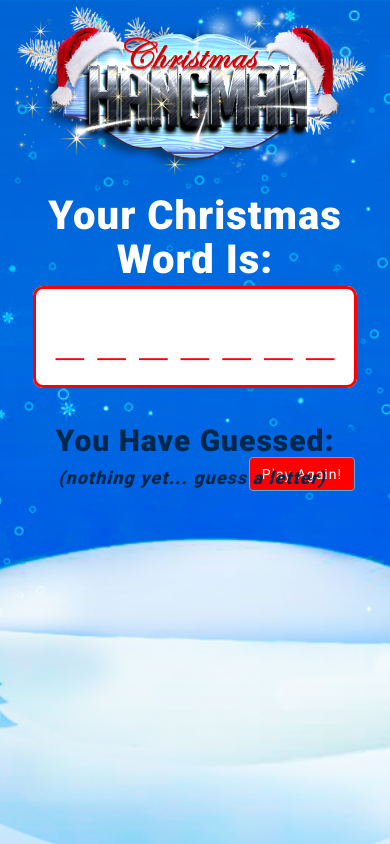
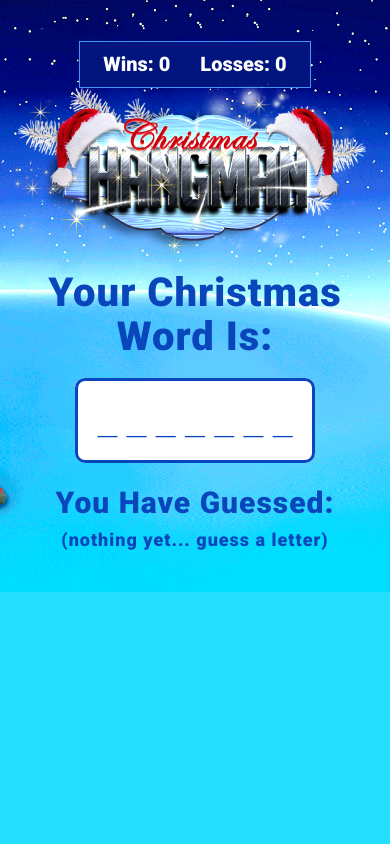
Before and after one commit to jenninep/Hangman, a PHP site: page / in a window 390 px wide. Run offline with PHP 8.4, Linux system fonts and the light colour scheme; some libraries are stand-ins or nearby versions.

Commit message:
fixed  responsiveness

```diff
--- /dev/null
+++ b/assets/css/reset.css
@@ -0,0 +1,48 @@
+/* http://meyerweb.com/eric/tools/css/reset/
+   v2.0 | 20110126
+   License: none (public domain)
+*/
+
+html, body, div, span, applet, object, iframe,
+h1, h2, h3, h4, h5, h6, p, blockquote, pre,
+a, abbr, acronym, address, big, cite, code,
+del, dfn, em, img, ins, kbd, q, s, samp,
+small, strike, strong, sub, sup, tt, var,
+b, u, i, center,
+dl, dt, dd, ol, ul, li,
+fieldset, form, label, legend,
+table, caption, tbody, tfoot, thead, tr, th, td,
+article, aside, canvas, details, embed,
+figure, figcaption, footer, header, hgroup,
+menu, nav, output, ruby, section, summary,
+time, mark, audio, video {
+	margin: 0;
+	padding: 0;
+	border: 0;
+	font-size: 100%;
+	font: inherit;
+	vertical-align: baseline;
+}
+/* HTML5 display-role reset for older browsers */
+article, aside, details, figcaption, figure,
+footer, header, hgroup, menu, nav, section {
+	display: block;
+}
+body {
+	line-height: 1;
+}
+ol, ul {
+	list-style: none;
+}
+blockquote, q {
+	quotes: none;
+}
+blockquote:before, blockquote:after,
+q:before, q:after {
+	content: '';
+	content: none;
+}
+table {
+	border-collapse: collapse;
+	border-spacing: 0;
+}
--- a/assets/css/style.css
+++ b/assets/css/style.css
@@ -1,17 +1,15 @@
 #guesses{
-
 	font-size: 18px;
-	margin-right: -100px;
 }
 
 
-#guessesIncorrect{
-	ffont-weight: bold;
+#guessesCorrect{
+	font-weight: bold;
     font-size: 50px;
     background-color: white;
     padding: 20px;
     border-radius: 10px;
-    color: red;
+    color: #0946bc;
     border: solid;
 }
 
@@ -20,17 +18,20 @@
 	color: #fff;
     background-color: #ff0000;
     border-color: #5ca9e1;
-    float: right;
+    display: none;
+    margin-top: -20px;
+    margin-bottom: 20px;
 }
 
 .logo{
 	max-width: 100%;
     height: auto;
+
 }
 
 
 h3{
-	color: #03284b;
+	color: #0946bc;
     font-family: 'Roboto', sans-serif;
     font-weight: bold;
     letter-spacing: 1px;
@@ -42,18 +43,23 @@ h3{
 }
 h1{
 
-    color: white;
+    color: #0946bc;
     font-family: 'Roboto', sans-serif;
     font-weight: bold;
     letter-spacing: 1px;
     font-size: 40px;
     padding: 10px;
+    margin-top: -30px;
+
 }
 
 html {
-	height: 100%;
-	background: url('christmas1.png') no-repeat center center;
+/*	height: 100%;*/
+	background: url('christmas.png') no-repeat center center;
 	background-size: cover;
+    background-color: #26defd;;
+    width: 100%;
+    height: auto;
 
 }
 
@@ -61,12 +67,67 @@ body{
 	background: none;
 }
 
-
+img{
+    max-width: inherit;
+    margin-top: 10px;
+}
 #hangman{
 	margin-top: -60px;
 	max-width: 100%;
     height: auto;
+
+
 }
 #word{
 	margin-top: -15px;
+
 }
+
+#message{
+    color: red;
+    font-family: 'Roboto', sans-serif;
+    font-weight: bold;
+    letter-spacing: 1px;
+    font-size: 50px;
+    padding: 20px;
+    border-radius: 10px;
+    margin-top: -30px;
+}
+#losses{
+    color: white;
+    font-family: 'Roboto', sans-serif;
+    font-weight: bold;
+    font-size: 20px;
+    float: right;
+
+}
+#wins{
+   color: white;
+    font-family: 'Roboto', sans-serif;
+    font-weight: bold;
+    font-size: 20px;
+    float: right;
+    margin-right: 30px
+
+}
+
+#scoreBox{
+    margin-top: 41px;
+    display: inline-block;
+    background-color: #02157e;
+    border-radius: 0px;
+    color: #4696fa;
+    border: 1px solid;
+    padding: 8px;
+    margin-bottom: -22px;
+
+}
+@media screen and (max-width: 768px){
+   #guessesCorrect{
+    font-size: 35px;
+   }
+
+   h1{
+     margin-bottom: 27px;
+   }
+}
--- a/assets/javascript/game.js
+++ b/assets/javascript/game.js
@@ -1,42 +1,126 @@
-var word = 'snowman';
+
+
+var wordList = ['snowman', 'christmas', 'rudolph', 'frosty', 'eggnog', 'lights', 'fruitcake', 'santa'];
+var chosenWord = ""; //current word will ne stored here
+var lettersInChosenWord = []; // This will break the word into individual letters to be stored in array
+var numBlanks =[]; //This will be the number of blanks we show based on the chosenWord
+// var blanksAndSuccesses = [];// Holds a mix of blank and solved letters
+var wrongGuesses = [];
+var correctLetters;
+
+
 var guessedCorrect = [];
 var guessedIncorrect = [];
-var guessesleft = 8
-var wrongGuesses = 0
 
-for (var i = 0; i < word.length; i++) {
-    guessedCorrect.push('_ ');
+var guessesleft = 10;
+var wins = 0;
+var losses = 0;
+
+
+
+
+function initGame(){
+    correctLetters = 0;
+    chosenWord = wordList[Math.floor(Math.random()* wordList.length)];
+    guessedCorrect = [];
+    guessesleft = 10;
+    $('message').hide();
+
+    letttersInChosenWord = chosenWord.split("");
+    // numBlanks = lettersInChosenWord.length;
+    for (var i = 0; i < chosenWord.length; i++) {
+        guessedCorrect.push('_ ');
+
+
+    }
+    $('#guessesCorrect').html(guessedCorrect);
+
+
+    console.log(chosenWord);
+    blanksAndSuccesses = [];
+    wrongGuesses = [];
+    for (var i=0; i < numBlanks; i++){
+        blanksAndSuccesses.push("_");
+    }
+
+
+
+
+
+
+    $('#wins').text("Wins: " + wins);
+    $('#losses').text("Losses: " + losses);
+    $('#button').hide();
+
+
+
+
+
 }
+initGame();
 
-$('#guessesIncorrect').html(guessedCorrect);
+
+
+// $('#guessesCorrect').html(guessedCorrect);
+// console.log(guessedCorrect);
 
 document.onkeyup = function(event) {
+
+    // Determines which exact key was selected. Make it lowercase
+if (guessesleft > 0){
+
+
     var letter = String.fromCharCode(event.keyCode).toLowerCase();
     //console.log(letter);
 
-    for (var i = 0; i < word.length; i++) {
-      if (word[i] === letter) {
+    for (var i = 0; i < chosenWord.length; i++) {
+        if (chosenWord[i] === letter) {
             guessedCorrect[i] = letter;
+            correctLetters++;
 
-      }
+        }
     }
+    if (correctLetters ===  chosenWord.length){
+        wins++; // add to the win counter
 
-    //if user pressed a letter thats inside the word
-    if (word.indexOf(letter) === -1) {
-       // console.log('it worked');
+        $('#message').text('You Won!');
+        $('#button').show();
+        $('#hangman').hide();
+
+
+        $('#wins').text("Wins: " + wins)
+        guessesleft = -1;
+    }
+    if (chosenWord.indexOf(letter) === -1) {
+        // console.log('it worked');
         guessedIncorrect.push(letter);
         guessesleft--;
         wrongGuesses++;
+        if(guessesleft > 0){
 
 
-       $('#hangman').html('<img src="assets/images/hang' + wrongGuesses + '.png">');
+        $('#hangman').html('<img src="assets/images/hang' + wrongGuesses + '.png">');
+        }
     }
 
     $('#guesses').html(guessedIncorrect);
-    $('#guessesIncorrect').html(guessedCorrect);
+    $('#guessesCorrect').html(guessedCorrect);
+
+    if (guessesleft === 0) {
+        losses++
+        $('#message').text('You Lost!')
+        $('#button').show()
+        $('#hangman').hide()
+        $('#losses').text("Losses:  " + losses);
+
+    };
+    }
 };
 
 
-function resetGame() {
-    window.location.reload()
-};
+$("button").on('click', function(){
+    console.log("clicked init");
+
+
+    initGame();
+});
--- a/index.html
+++ b/index.html
@@ -11,39 +11,50 @@
 </head>
 <body>
 	<div class="container text-center">
+
+		<div id="scoreBox" class="row">
+			<div class="col-xs-12">
+				<div id="losses"></div>
+				<div id="wins"></div>
+			</div>
+		</div>
+
 		<div class="row">
-			<div class="col-md-12">
-				<div>
-					<img class="logo" src="assets/images/logo.png" alt="Hangman logo">
-				</div>
+			<div class="col-xs-12">
+				<img class="logo" src="assets/images/logo.png" alt="Hangman logo">
+			</div>
+		</div>
+
+		<div class="row">
+			<div class="col-xs-12">
+				<div id="message"></div>
+				<button id="button" class="btn btn-primary" data-dismiss="modal">Play Again!</button>
 			</div>
 		</div>
 
 
+
 		<div class="row">
-			<div class="col-md-12">
+			<div class="col-xs-12 img-responsive">
 				<div id="hangman"></div>
+			</div>
+
+
+			<div id="word" class="img-responsive">
+				<h1>Your Christmas Word Is:</h1>
+				<p><strong id="guessesCorrect"></strong></p>
+			</div>
+
+
+			<div class="lettersGuessed">
+				<h3>You Have Guessed:
+					<p><strong id="guesses"><em>(nothing yet... guess a letter)</em></strong></p>
+				</h3>
 			</div>
 		</div>
 
-		<div class="row">
-			<div class="col-md-12">
-				<div id="word">
-					<h1>Your Christmas Word Is:</h1>
-					<p><strong id="guessesIncorrect"></strong></p>
-				</div>
-			</div>
-		</div>
+	<script type="text/javascript" src="assets/javascript/game.js"></script>
 
-		<div class="row">
-			<div class="col-md-12 lettersGuessed">
-				<h3>You Have Guessed:
-					<p><strong id="guesses"><em>(nothing yet... guess a letter)</em></strong>
-						<a onclick="resetGame();" id="button" class="btn btn-primary" data-dismiss="modal">Play Again!</a>
-					</p>
-				</h3>
-			</div>
-		</div>
-	<script type="text/javascript" src="assets/javascript/game.js"></script>
+
 </body>
 </html>
```
Also changed, not shown: assets/javascript/logic.js (added, +135 -0 lines), assets/css/christmas.png (added), assets/css/christmas1.png (deleted), 1 other file.
